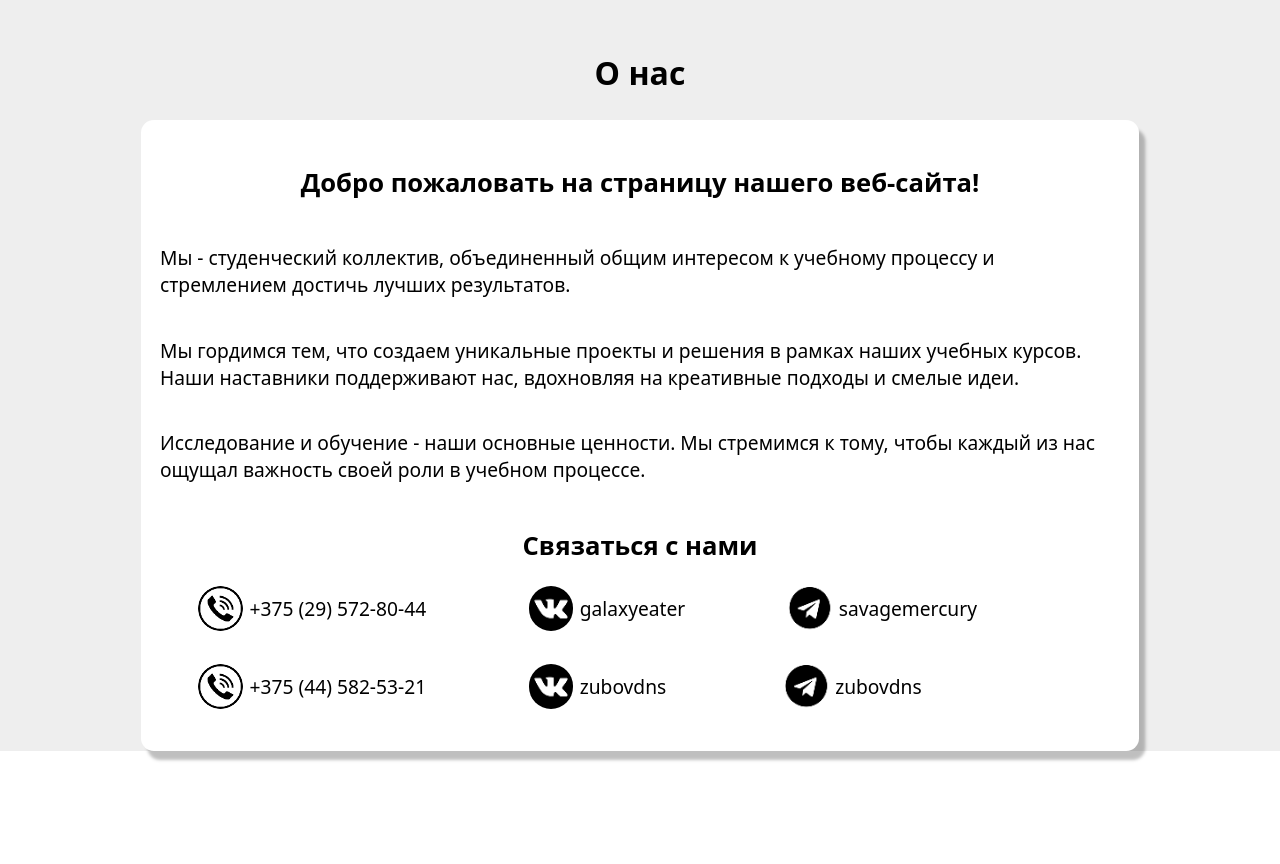
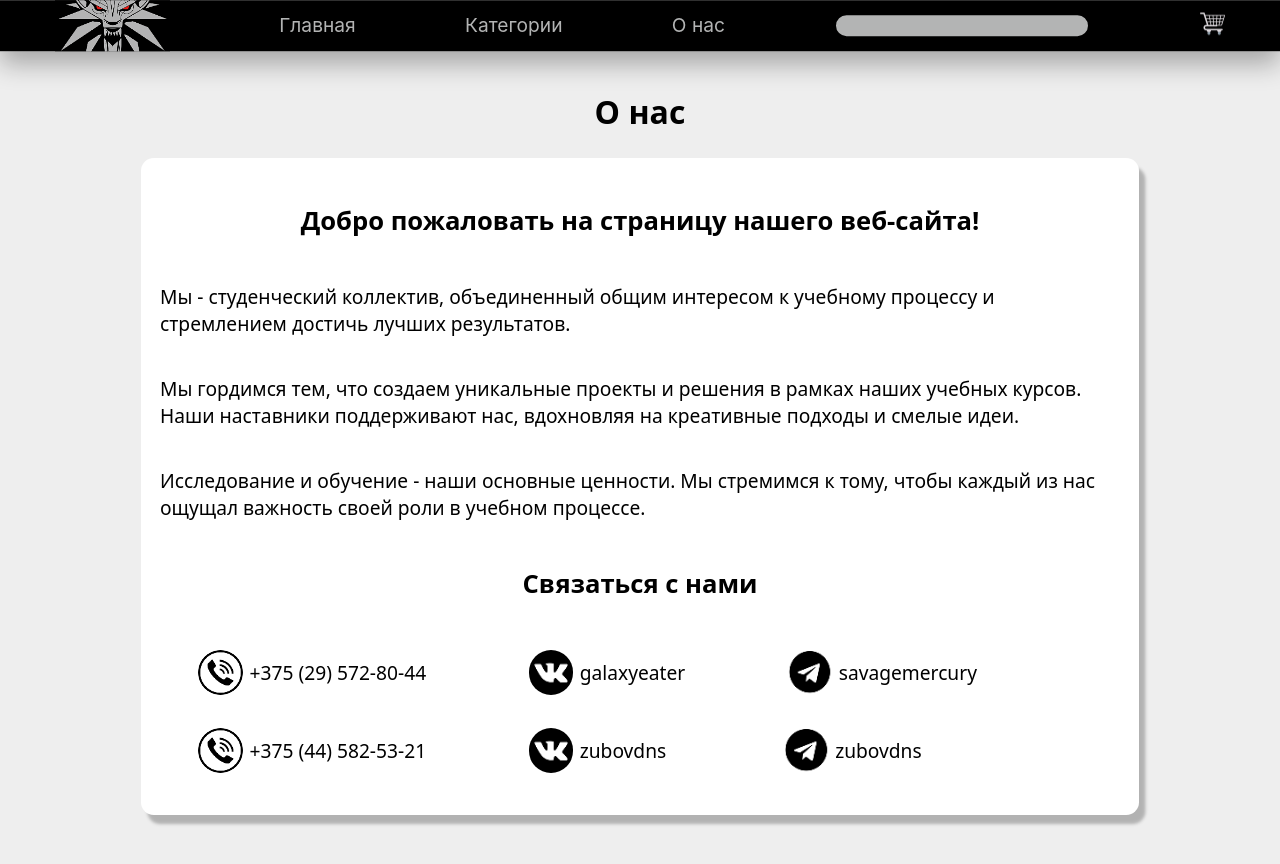
Before and after one commit to Zubovdns/thewitchershop, a React (Create React App) app: page / in a window 1280 px wide. Shown: the top 864 px of the page. Before the commit the page ends 800 px from the top, so only its background shows below. Built offline with nearby package versions, Linux system fonts and the light colour scheme.

Commit message:
Added navigation bar and main AboutUs information

```diff
--- a/src/App.js
+++ b/src/App.js
@@ -1,9 +1,11 @@
 import './App.css';
 import AboutUs from './components/about-us/AboutUs'
+import NavMenu from './components/nav_menu/NavMenu'
 
 function App() {
 	return (
 		<div className='App'>
+			<NavMenu />
 			<AboutUs />
 		</div>
 	);
--- a/src/components/about-us/css/AboutUs.css
+++ b/src/components/about-us/css/AboutUs.css
@@ -1,4 +1,5 @@
 .AboutUs {
+    margin-top: 3vw;
   display: flex;
   width: 100%;
   height: 100%;
@@ -7,6 +8,7 @@
   padding-top: 4vw;
   flex-direction: column;
   background-color: #eeeeee;
+  padding-bottom: 25vw;
 }
 
 .AboutUsHeader {
@@ -40,6 +42,7 @@
 
 .AboutUsInfoHeader {
   margin-top: 2vw;
+  margin-bottom: 2vw;
   display: flex;
   align-items: center;
   justify-content: center;
--- /dev/null
+++ b/src/components/nav_menu/NavMenu.js
@@ -0,0 +1,35 @@
+import React, { useEffect, useState } from "react";
+import "./css/NavMenu.css";
+import basketImg from "./img/basket_img.png";
+import witcherEmblemImg from "./img/witcher_emblem_img.png";
+
+function NavMenu() {
+  const [isSticky, setIsSticky] = useState(false);
+  const [imageUrl, setImageUrl] = useState(null);
+
+  useEffect(() => {
+    setIsSticky(true);
+    setImageUrl(witcherEmblemImg);
+  }, []);
+
+  return (
+    <div className={`NavMenu ${isSticky ? "sticky" : ""}`}>
+      {imageUrl && <img className="NavMenu-image" src={imageUrl} />}
+      <a className="NavMenu-text" href="">
+        Главная
+      </a>
+      <a className="NavMenu-text" href="">
+        Категории
+      </a>
+      <a className="NavMenu-text" href="">
+        О нас
+      </a>
+      <input type="text" className="NavMenu-input" />
+      <a href="">
+        <img className="NavMenu-icon" src={basketImg} />
+      </a>
+    </div>
+  );
+}
+
+export default NavMenu;
--- /dev/null
+++ b/src/components/nav_menu/css/NavMenu.css
@@ -0,0 +1,49 @@
+.NavMenu {
+	top: 0;
+	height: 2vw;
+	width: 100%;
+	padding: 1vw 0vw 1vw 0vw;
+	overflow: hidden;
+	background-color: black;
+	display: flex;
+	justify-content: space-around;
+	align-items: center;
+	position: absolute;
+	transition: transform 0.5s ease;
+}
+.sticky {
+	top: -4vw;
+	position: fixed;
+	width: 100%;
+	box-shadow: 0 1vw 2vw rgba(0, 0, 0, 0.3);
+	transform: translateY(4vw);
+}
+
+.NavMenu-image {
+	width: 9vw;
+}
+
+.NavMenu-text {
+	font-size: 1.5vw;
+	text-decoration: none;
+	color: #b3b4b4;
+}
+
+.NavMenu-input {
+	background-color: #b3b4b4;
+	width: 20vw;
+	height: 1vw;
+	padding: 0.8vw;
+	border: 0.2vw solid black;
+	border-radius: 1vw;
+	box-sizing: border-box;
+	caret-color: black;
+}
+
+.NavMenu-input:focus {
+	outline: none;
+}
+
+.NavMenu-icon {
+	width: 2vw;
+}
```
Also changed, not shown: src/components/nav_menu/img/basket_img.png (added), src/components/nav_menu/img/witcher_emblem_img.png (added).
